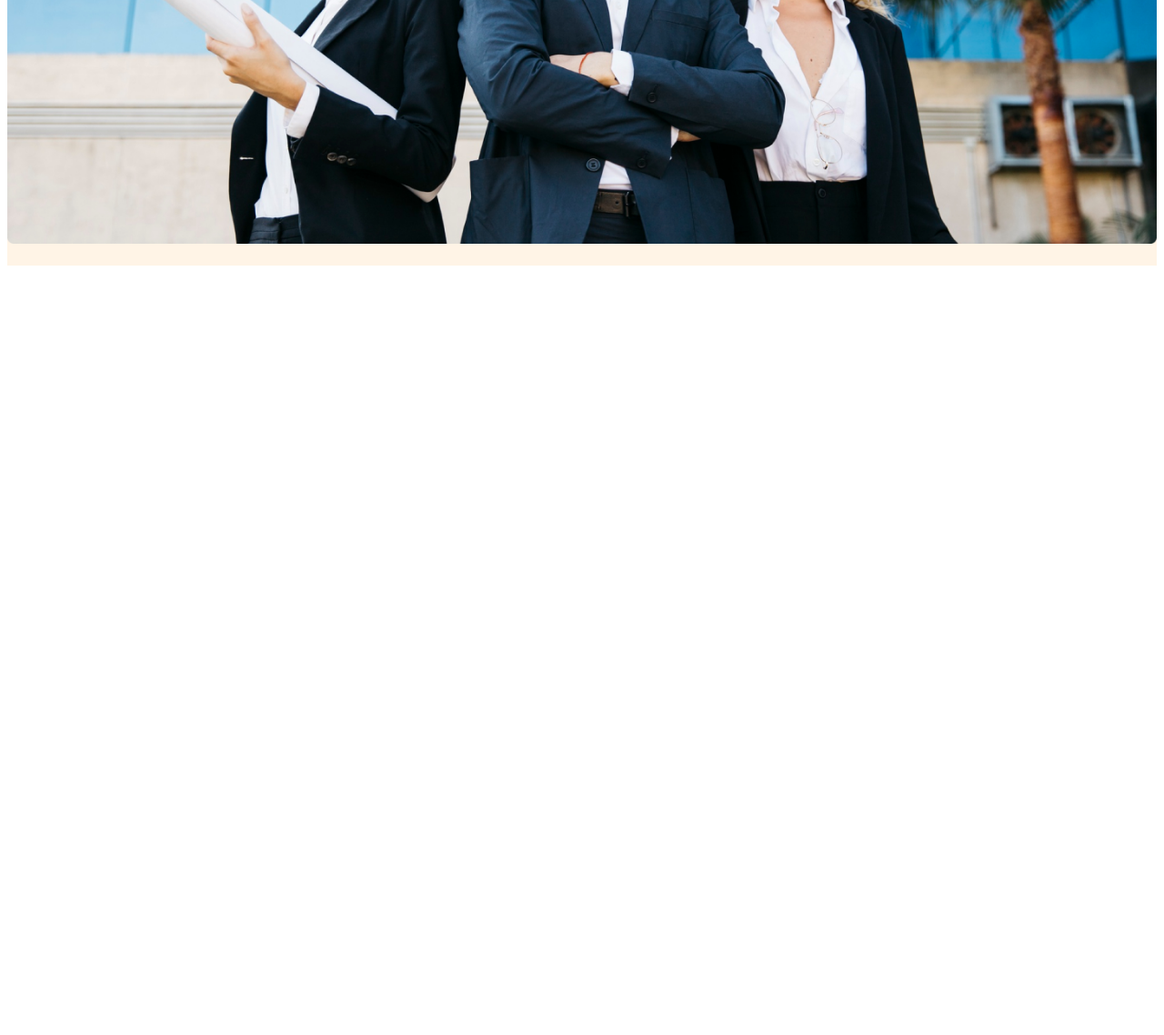
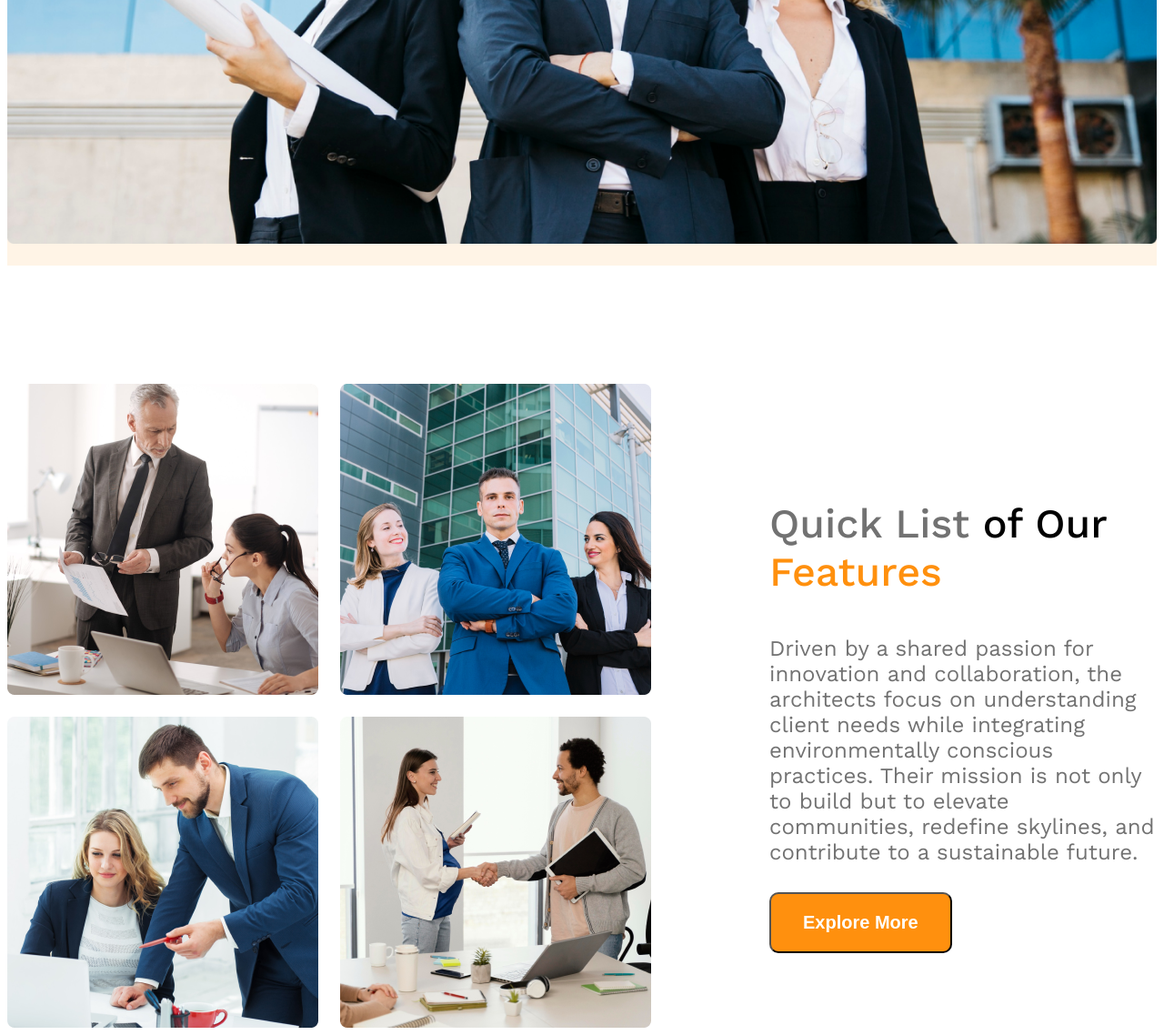
Before and after one commit to nahidkhan31/g3-architects, a plain HTML site: page index.html in a window 1280 px wide. Shown: the part 928-2066 px from the top of the page at 91% size. Before the commit the page ends 1228 px from the top, so only its background shows below. Drawn offline with nearby package versions, Linux system fonts and the light colour scheme.

Commit message:
added second section and media quary

```diff
--- a/index.html
+++ b/index.html
@@ -26,5 +26,20 @@
             <img src="images/banner.png" alt="This is a picture of banner" class="banner-image">
         </div>
     </header>
+  <main>
+    <section class="teams display-flex">
+        <div class="team-img-container">
+            <img src="images/team1.png" alt="">
+            <img src="images/team2.png" alt="">
+            <img src="images/team3.png" alt="">
+            <img src="images/team4.png" alt="">
+        </div>
+        <div class="our-features">
+            <h3 class="feature-title"><span id="quick-list" class="text-light-gray">Quick List</span> of Our <span class="text-primary">Features</span></h3>
+            <p class="feature-description text-light-gray">Driven by a shared passion for innovation and collaboration, the architects focus on understanding client needs while integrating environmentally conscious practices. Their mission is not only to build but to elevate communities, redefine skylines, and contribute to a sustainable future.</p>
+            <button class="btn-primary">Explore More</button>
+        </div>
+    </section>
+  </main>
 </body>
 </html>
--- a/styles/style.css
+++ b/styles/style.css
@@ -25,7 +25,7 @@
 .btn-primary{
   background-color: rgb(255, 144, 14);
   color: white;
-  padding: 20px 25px;
+  padding: 20px 35px;
   font-size: 1.25rem;
   font-weight: 600;
   border-radius: 10px;
@@ -33,7 +33,7 @@
 .btn-primary:hover{
   background-color: rgb(220, 122, 10);
   color: rgb(252, 244, 244);
-  padding: 20px 25px;
+  padding: 20px 35px;
   font-size: 1.25rem;
   font-weight: 600;
   border-radius: 10px;
@@ -79,3 +79,83 @@
 .banner{
   align-items: center;
 }
+/* Second Part */
+main{
+  max-width: 1440px;
+  margin: 0 auto;
+}
+main > section{
+  margin-top: 130px;
+}
+.teams{
+  align-items: center;
+}
+.text-primary{
+  color: rgb(255, 144, 14);
+}
+.team-img-container{
+  display: grid;
+  grid-template-columns: repeat(2, 1fr);
+  gap: 24px;
+}
+.our-features{
+  margin-left: 130px;
+  max-width: 530px;
+}
+.feature-title{
+  font-size: 2.8rem;
+  font-weight: 500;
+}
+.feature-description{
+  font-size: 1.5rem;
+  margin-bottom: 30px;
+}
+
+
+
+
+
+
+
+
+
+
+
+
+
+
+
+
+
+
+
+
+
+
+
+
+
+
+
+
+
+
+
+
+
+
+
+
+
+/* Responsive Media Query */
+@media screen and (max-width:576) {
+  .navbar, .nav-links, .teams{
+    flex-direction: column;
+  }
+  .team-img-container{
+    grid-template-columns: repeat(1, 1fr);
+  }
+  .our-features{
+    margin-left: 20px;
+  }
+}
```
